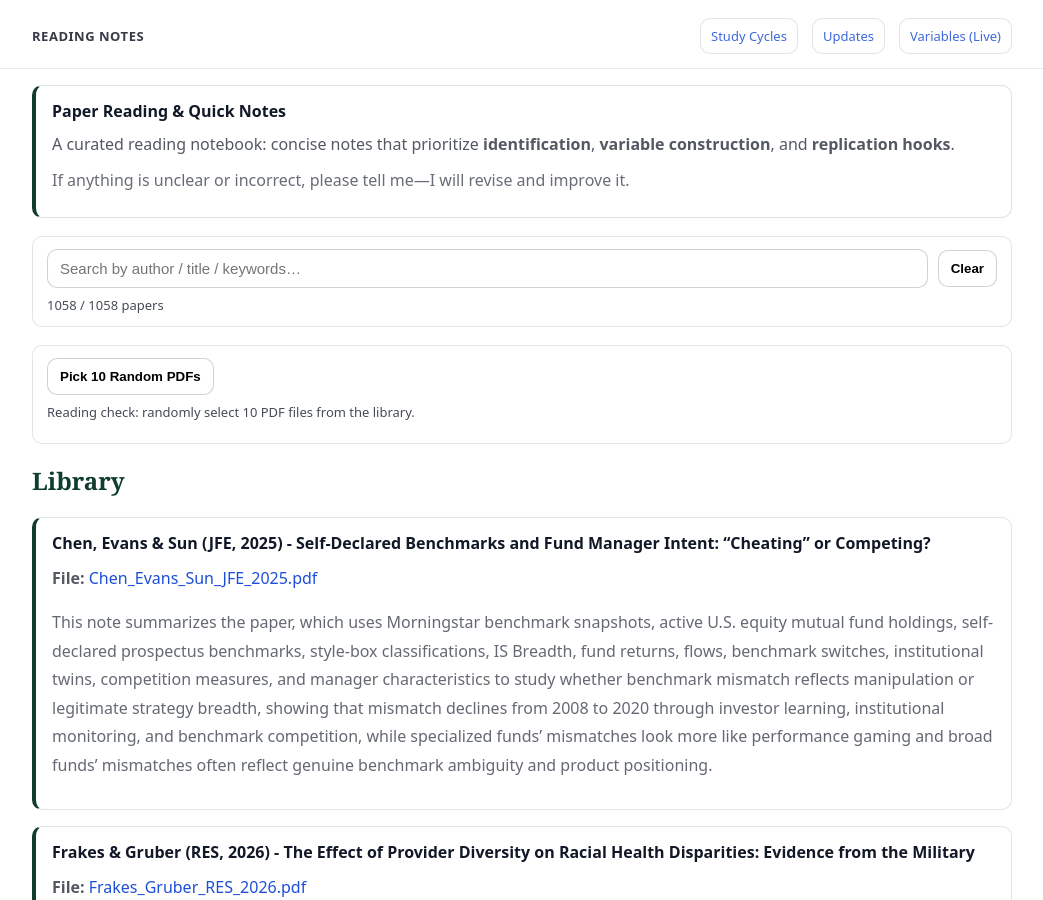
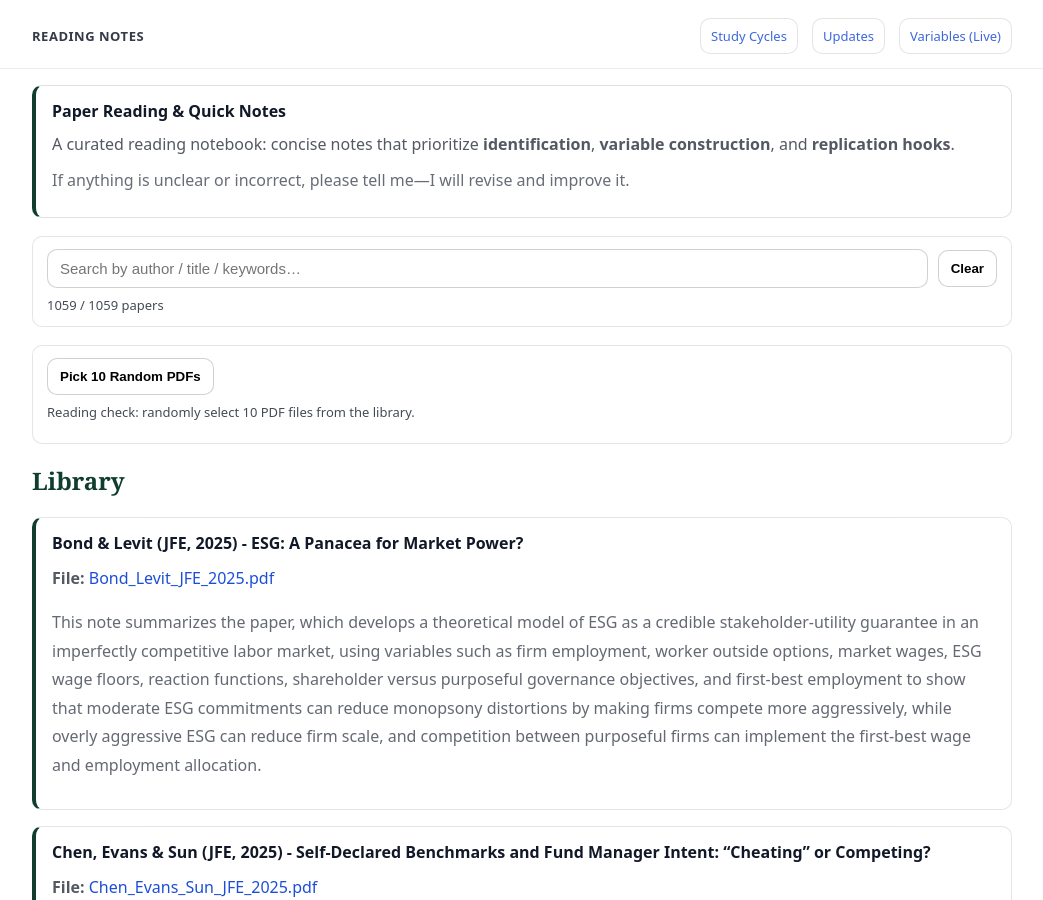
Before and after one commit to yaxinzn/study-archive, a Jekyll site: the page built from reading/index.md, in a window 1280 px wide and 900 px high. Shown: the whole window, without its empty margins (118-1161 px from the left). Built offline with Jekyll 4.4.1, drawn with Linux system fonts in a browser that asks for light colours.

Commit message:
Reading: add/update Bond_Levit_JFE_2025.pdf

```diff
--- a/_data/reading.yml
+++ b/_data/reading.yml
@@ -1,3 +1,7 @@
+- title: "Bond & Levit (JFE, 2025) - ESG: A Panacea for Market Power?"
+  file: "Bond_Levit_JFE_2025.pdf"
+  desc: "This note summarizes the paper, which develops a theoretical model of ESG as a credible stakeholder-utility guarantee in an imperfectly competitive labor market, using variables such as firm employment, worker outside options, market wages, ESG wage floors, reaction functions, shareholder versus purposeful governance objectives, and first-best employment to show that moderate ESG commitments can reduce monopsony distortions by making firms compete more aggressively, while overly aggressive ESG can reduce firm scale, and competition between purposeful firms can implement the first-best wage and employment allocation."
+
 - title: "Chen, Evans & Sun (JFE, 2025) - Self-Declared Benchmarks and Fund Manager Intent: “Cheating” or Competing?"
   file: "Chen_Evans_Sun_JFE_2025.pdf"
   desc: "This note summarizes the paper, which uses Morningstar benchmark snapshots, active U.S. equity mutual fund holdings, self-declared prospectus benchmarks, style-box classifications, IS Breadth, fund returns, flows, benchmark switches, institutional twins, competition measures, and manager characteristics to study whether benchmark mismatch reflects manipulation or legitimate strategy breadth, showing that mismatch declines from 2008 to 2020 through investor learning, institutional monitoring, and benchmark competition, while specialized funds’ mismatches look more like performance gaming and broad funds’ mismatches often reflect genuine benchmark ambiguity and product positioning."
```
Also changed, not shown: 1 other file.
